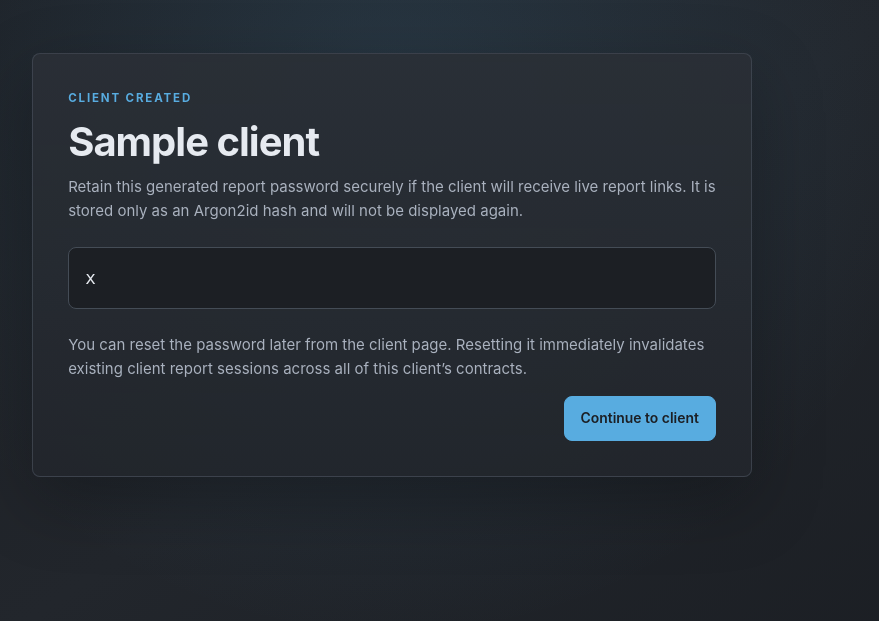
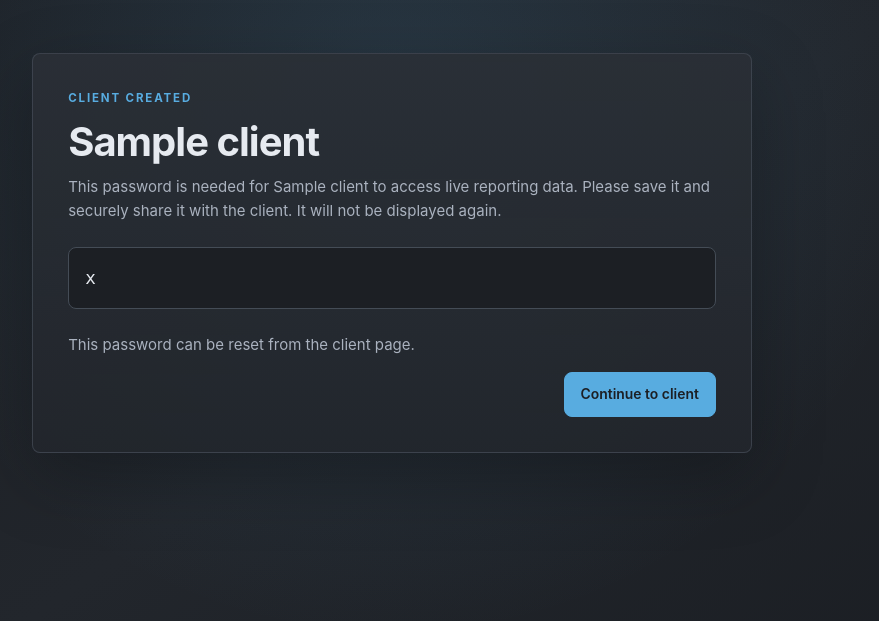
Before and after one commit to dean1012/grayhaven-timetracker, a Flask app: template templates/client_created.html in a window 1280 px wide. Shown: the top 621 px of the page, without its empty margins (248-1127 px from the left). Run offline with Flask 3, Linux system fonts and the light colour scheme; the template is opened without the code that fills it: most values are stand-ins (such as "Sample title", 1, 10 or a date in 2020); parts of the project's set-up code (start-up, migrations or seed data) failed here and were passed over; some libraries are stand-ins or nearby versions; some web fonts are replaced.

Commit message:
Clarify client report password guidance

```diff
--- a/templates/client_created.html
+++ b/templates/client_created.html
@@ -5,9 +5,9 @@
   <div class="panel form-panel">
     <p class="eyebrow">CLIENT CREATED</p>
     <h1>{{ client.name }}</h1>
-    <p class="muted">Retain this generated report password securely if the client will receive live report links. It is stored only as an Argon2id hash and will not be displayed again.</p>
+    <p class="muted">This password is needed for {{ client.name }} to access live reporting data. Please save it and securely share it with the client. It will not be displayed again.</p>
     <div class="secret-value">{{ report_password }}</div>
-    <p class="muted">You can reset the password later from the client page. Resetting it immediately invalidates existing client report sessions across all of this client’s contracts.</p>
+    <p class="muted">This password can be reset from the client page.</p>
     <div class="form-actions"><a class="button button-primary" href="{{ url_for('main.client', client_id=client.id) }}">Continue to client</a></div>
   </div>
 </section>
```
